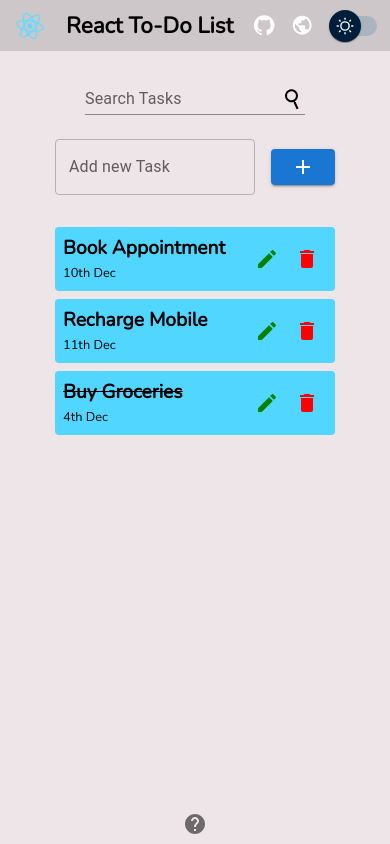
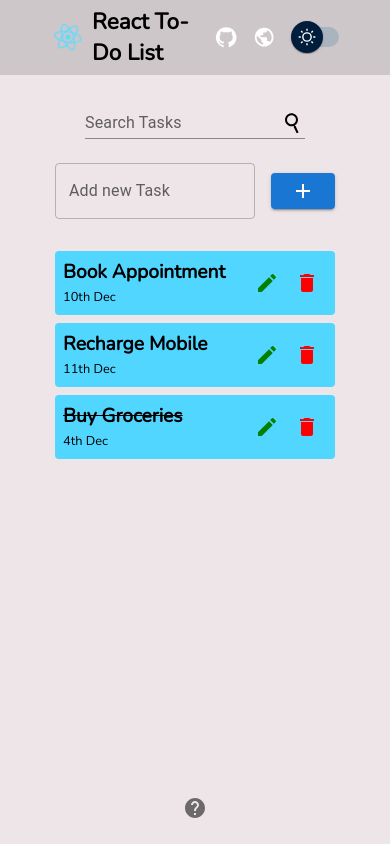
Before and after one commit to kunalkeshan/react-to-do-list, a React (Create React App) app: page / in a window 390 px wide. Built offline with nearby package versions, Linux system fonts and the light colour scheme.

Commit message:
Theme saved locally, and dark mode applied globally

```diff
--- a/src/App.css
+++ b/src/App.css
@@ -13,7 +13,8 @@
   --bg-body: #EEE5E9; /* Lavender Blush */
   --bg-task: #51D6FF; /* Vivid Sky Blue */
   --bg-btn: #d64933; /* Cinnabar */
-  --bg-modal: #4059AD; /* Cerulean Blue */
+  --bg-modal: #7190f6e7; /* Cerulean Blue */
+  --bg-task-dark: #36bde6;
 }
 
 body{
--- a/src/App.jsx
+++ b/src/App.jsx
@@ -1,10 +1,9 @@
-import React, {useState} from "react";
+import React, {useState, useEffect} from "react";
 import "./App.css";
 import styled from "styled-components";
 
 import Header from './components/Header/Header';
 import Main from "./components/Main/Main";
-import Footer from "./components/Footer/Footer";
 
 const Container = styled.div`
 
@@ -18,11 +17,33 @@ function App() {
 
   const [theme, setTheme] = useState("light");
 
+  useEffect(() => {
+    const getUserTheme = () => {
+      if(!localStorage.getItem("theme")){
+        localStorage.setItem("theme", theme);
+      } else {
+        setTheme(localStorage.getItem("theme"))
+      }
+    }
+
+    getUserTheme();
+  }, [])
+
+  useEffect(() => {
+    const updateTheme = () => {
+      localStorage.setItem("theme", theme);
+    }
+
+    updateTheme();
+  }, [theme])
+
   return (
     <Container>
-      <Header theme={theme} setTheme={setTheme} />
+      <Header
+        theme={theme}
+        setTheme={setTheme}
+      />
       <Main theme={theme} />
-      <Footer theme={theme} />
     </Container>
   );
 
--- a/src/components/EditTaskModal/EditTaskModal.jsx
+++ b/src/components/EditTaskModal/EditTaskModal.jsx
@@ -1,5 +1,10 @@
 import React from 'react';
 import styled from 'styled-components';
+
+import TextField from '@mui/material/TextField';
+import { Button } from '@mui/material';
+import { styled as ms } from '@mui/material/styles';
+
 
 const Modal = styled.div`
     display: none;
@@ -7,12 +12,36 @@ const Modal = styled.div`
     top: 50%;
     left: 50%;
     transform: translate(-50%, -50%);
+    background: var(--bg-modal);
+    padding: 1em;
+    width: clamp(300px, 100%, 320px);
+    border-radius: 12px;
+    text-align: center;
 `
 
-function EditTaskModal() {
+const EditButton = ms(Button)((theme) => {
+
+});
+
+const EditForm = styled.form`
+    display: flex;
+    flex-direction: column;
+    gap: 12px;
+    width: 80%;
+    margin: 12px auto;
+`
+
+function EditTaskModal({name}) {
     return (
         <Modal>
-
+            <div>
+                <h2>Edit Task</h2>
+                <span>{name}</span>
+            </div>
+            <EditForm>
+                <TextField label="Edit task" />
+                <EditButton variant="contained">Edit</EditButton>
+            </EditForm>
         </Modal>
     )
 }
--- a/src/components/Header/Header.jsx
+++ b/src/components/Header/Header.jsx
@@ -14,10 +14,6 @@ import { styled as ms } from '@mui/material/styles';
 const Container = styled.header`
 
     padding: 0.4em;
-    transition: all 500ms;
-    display: flex;
-    align-items: center;
-    justify-content: space-between;
     background: #0002;
 
     img{
@@ -30,7 +26,6 @@ const Container = styled.header`
     }
 
     h1{
-        color: #000;
         margin: 0 auto;
         cursor: pointer;
         font-weight: bolder;
@@ -78,6 +73,14 @@ const Flexed = styled.div`
     align-items: center;
     justify-content: center;
     flex: 1;
+`
+
+const Box = styled.div`
+    display: flex;
+    align-items: center;
+    justify-content: space-between;
+    width: 80%;
+    margin: 0 auto;
 `
 
 const ThemeSwitch = ms(Switch)(({ theme }) => ({
@@ -135,12 +138,13 @@ function Header({theme, setTheme}) {
         setTheme(isLight ? "dark" : "light");
     }
 
-    const DarkMode = {
+    const DarkModeBox = {
         background: theme === "light" ? "#0002" : "#0008"
     }
 
     return (
-        <Container style={DarkMode}>
+        <Container style={DarkModeBox}>
+            <Box>
                 <Flexed>
                     <img src={Logo} alt="react logo" />
                     <h1 className={theme === "light" ? "" : "light"} >React To-Do List</h1>
@@ -163,7 +167,11 @@ function Header({theme, setTheme}) {
                         </Tooltip>
                     </IconButton>
                 </ButtonGroup>
-            <ThemeSwitch onChange={(e) => {handleTheme(e)}}/>
+                <ThemeSwitch
+                    onChange={(e) => {handleTheme(e)}}
+                    checked={theme === "light" ? false : true}
+                />
+            </Box>
         </Container>
     )
 }
--- a/src/components/Main/Main.jsx
+++ b/src/components/Main/Main.jsx
@@ -5,9 +5,14 @@ import AddTaskInput from '../AddTaskInput/AddTaskInput';
 import TaskList from '../TaskList/TaskList';
 import EditTaskModal from "../EditTaskModal/EditTaskModal";
 import SearchTaskInput from '../SearchTaskInput/SearchTaskInput';
+import Footer from "../Footer/Footer";
 
 const Container = styled.main`
+    transition: all 500ms;
+    height: 100vh;
+`
 
+const Box = styled.div`
     display: flex;
     flex-direction: column;
     justify-content: center;
@@ -15,8 +20,8 @@ const Container = styled.main`
     gap: 1.5em;
     padding: 1em;
     width: 80%;
+    height: 100%;
     margin: 0 auto;
-
 `
 
 
@@ -53,12 +58,19 @@ function Main({theme}) {
         getTasks();
     }, [allTasks])
 
+    const DarkModeBox = {
+        background: theme === "light" ? "" : "#0006"
+    }
+
     return (
-        <Container>
-            <SearchTaskInput />
-            <AddTaskInput />
-            <TaskList TASKS={allTasks}/>
-            <EditTaskModal />
+        <Container style={DarkModeBox}>
+            <Box>
+                <SearchTaskInput theme={theme}/>
+                <AddTaskInput theme={theme}/>
+                <TaskList TASKS={allTasks} theme={theme}/>
+                <EditTaskModal theme={theme}/>
+                <Footer theme={theme}/>
+            </Box>
         </Container>
     )
 }
--- a/src/components/Task/Task.jsx
+++ b/src/components/Task/Task.jsx
@@ -8,7 +8,6 @@ import IconButton from '@mui/material/IconButton';
 
 const TaskItem = styled.li`
 
-    background: var(--bg-task, lightblue);
     list-style: none;
     width: 100%;
     margin-top: 8px;
@@ -52,9 +51,14 @@ const TaskItem = styled.li`
     }
 `
 
-function Task({name, completed, created_at}) {
+function Task({name, completed, created_at, theme}) {
+
+    const DarkModeBox = {
+        background: theme === "light" ? "var(--bg-task, lightblue)" : "var(--bg-task-dark, lightblue)"
+    }
+
     return (
-        <TaskItem>
+        <TaskItem style={DarkModeBox}>
             <div id="task-details">
                 <p className={completed ? "completed" : ""}>{name}</p>
                 <span>{created_at}</span>
--- a/src/components/TaskList/TaskList.jsx
+++ b/src/components/TaskList/TaskList.jsx
@@ -9,7 +9,7 @@ const TaskCollection = styled.ul`
 
 `
 
-function TaskList({TASKS}) {
+function TaskList({TASKS, theme}) {
     return (
         <TaskCollection>
             {
@@ -19,6 +19,7 @@ function TaskList({TASKS}) {
                         name={task.name}
                         completed={task.completed}
                         created_at={task.created_at}
+                        theme={theme}
                     />
                 ))
             }
```
Lines whose indentation alone changed are shown as unchanged.
